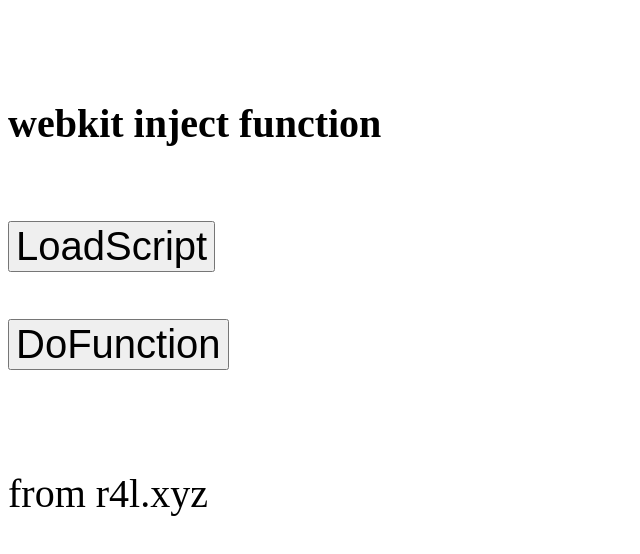
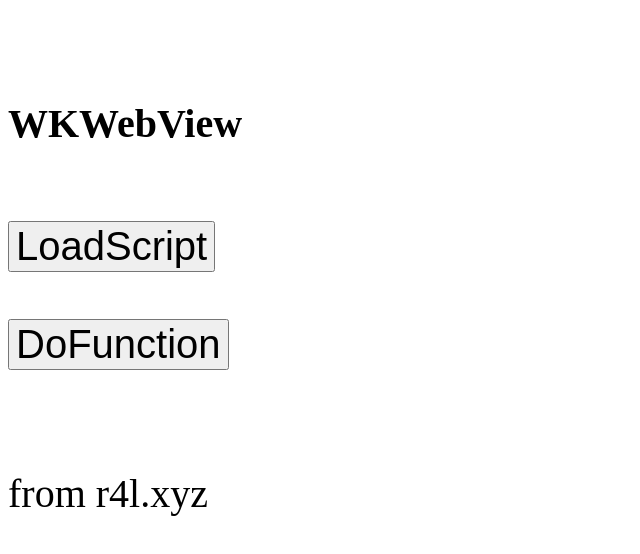
Before and after one commit to FlashHand/WKWebView-JSPatch, a plain HTML site: page WKWebView-JSPatch/WKWebView-JSPatch/index.html in a window 1280 px wide. Shown: the whole page, without its empty margins (0-640 px from the left). Drawn offline with Linux system fonts and the light colour scheme.

Commit message:
add some words

```diff
--- a/WKWebView-JSPatch/WKWebView-JSPatch/index.html
+++ b/WKWebView-JSPatch/WKWebView-JSPatch/index.html
@@ -12,7 +12,7 @@
     <body>
 
         <div style="margin-top: 100px">
-            <h1>webkit inject function</h1><br/>
+            <h1>WKWebView</h1><br/>
             <div><input type="button" value="LoadScript" onclick="loadScript()"></div>
             <br/>
             <div><input type="button" value="DoFunction" onclick="doFunction()"></div>
```
Also changed, not shown: 2 other files.
